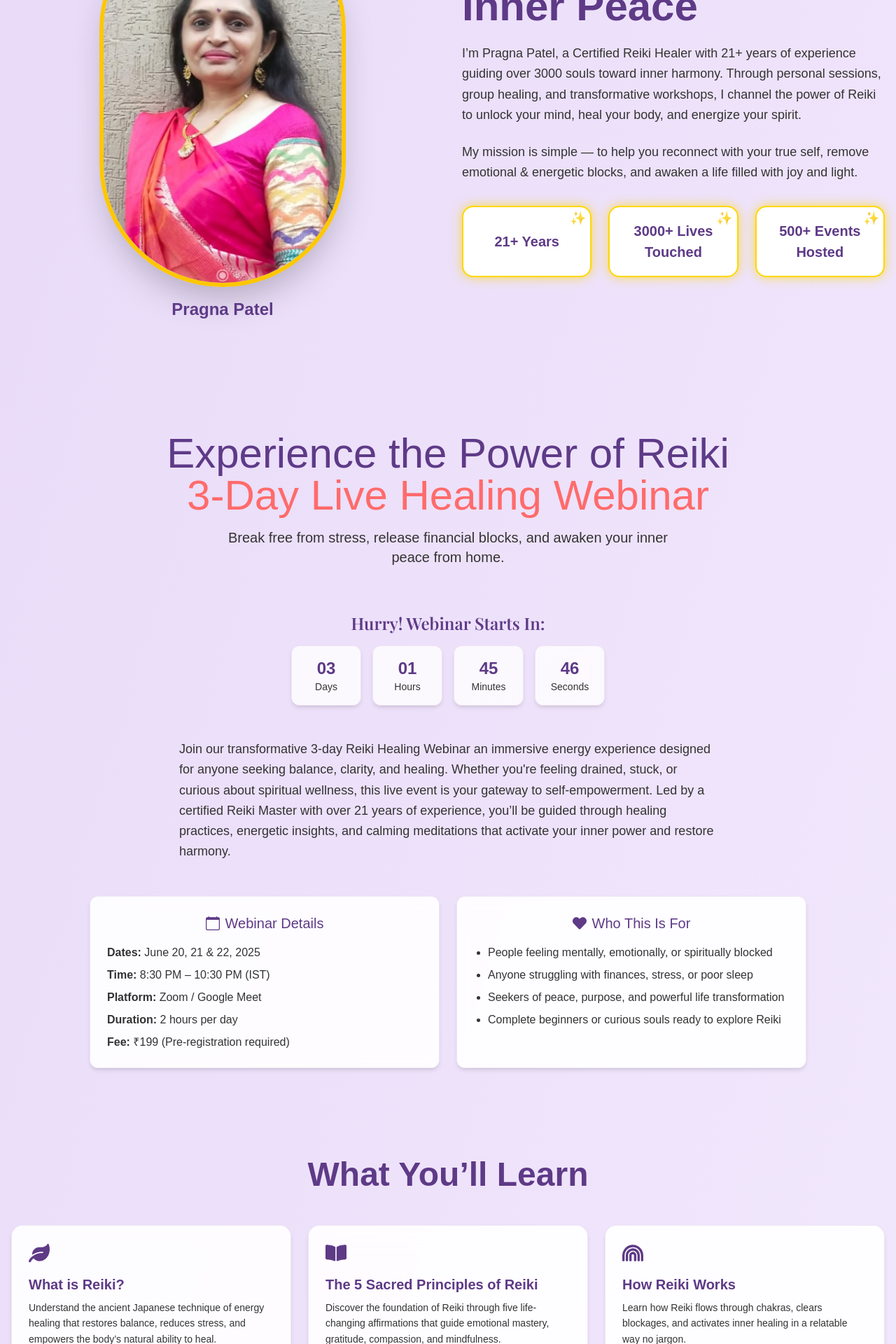
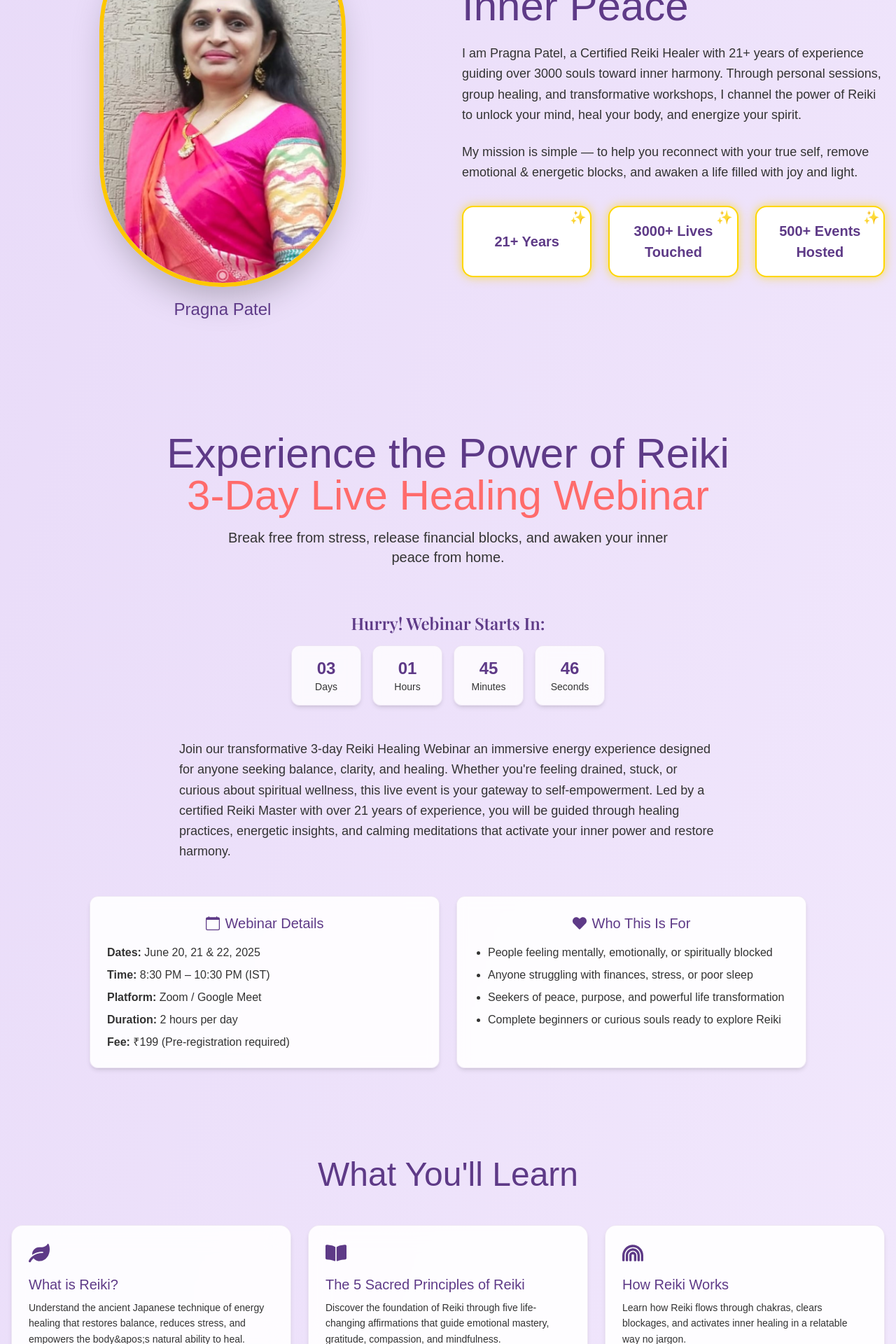
Before and after one commit to moin-ansari-o8/reiki, a Next.js app: page /webinar in a window 1280 px wide. Shown: the part 880-2800 px from the top of the page at 70% size. Built offline with nearby package versions, Linux system fonts and the light colour scheme; a web font is replaced by a local one.

Commit message:
optimized all codes againgit add .

```diff
--- a/src/app/about/page.tsx
+++ b/src/app/about/page.tsx
@@ -24,7 +24,7 @@ export default function AboutPage() {
               priority
             />
           </div>
-          <h3 className="mt-4 text-xl md:text-2xl font-semibold text-[#5E3A87] font-[var(--font-poppins)]">
+          <h3 className="mt-4 text-xl md:text-2xl text-[#5E3A87] font-[var(--font-poppins)]">
             Pragna Patel
           </h3>
         </motion.div>
@@ -37,11 +37,11 @@ export default function AboutPage() {
           viewport={{ once: true }}
           className="text-center md:text-left"
         >
-          <h2 className="text-4xl md:text-6xl font-bold text-[#5E3A87] font-[var(--font-serif)] mb-4 leading-tight">
+          <h2 className="text-4xl md:text-6xl text-[#5E3A87] font-[var(--font-serif)] mb-4 leading-tight">
             Meet Your Guide to Inner Peace
           </h2>
           <p className="text-[#333] text-lg leading-relaxed mb-6 font-[var(--font-sans)]">
-            I’m Pragna Patel, a Certified Reiki Healer with 21+ years of
+            I am Pragna Patel, a Certified Reiki Healer with 21+ years of
             experience guiding over 3000 souls toward inner harmony. Through
             personal sessions, group healing, and transformative workshops, I
             channel the power of Reiki to unlock your mind, heal your body, and
@@ -49,8 +49,8 @@ export default function AboutPage() {
           </p>
           <p className="text-[#333] text-lg leading-relaxed mb-8 font-[var(--font-sans)]">
             My mission is simple — to help you reconnect with your true self,
-            remove emotional & energetic blocks, and awaken a life filled with
-            joy and light.
+            remove emotional &amp; energetic blocks, and awaken a life filled
+            with joy and light.
           </p>
 
           {/* Stats */}
--- a/src/app/webinar/page.tsx
+++ b/src/app/webinar/page.tsx
@@ -5,6 +5,7 @@ import { motion, useInView, useAnimation } from "framer-motion";
 import { useEffect, useRef, useState } from "react";
 import { BsCalendar } from "react-icons/bs";
 import { FaHeart } from "react-icons/fa";
+import { Variants } from "framer-motion";
 const webinarDetails = [
   { label: "Dates", value: "June 20, 21 & 22, 2025" },
   { label: "Time", value: "8:30 PM – 10:30 PM (IST)" },
@@ -87,12 +88,16 @@ export default function Webinar() {
     }
   }, [controls, isInView]);
 
-  const cardVariants = {
+  const cardVariants: Variants = {
     hidden: { opacity: 0, y: 50 },
-    visible: (i: number) => ({
+    visible: (i: number = 1) => ({
       opacity: 1,
       y: 0,
-      transition: { duration: 0.6, delay: i * 0.3, ease: "easeOut" },
+      transition: {
+        duration: 0.6,
+        delay: i * 0.3,
+        ease: "easeOut",
+      },
     }),
   };
 
@@ -217,10 +222,10 @@ export default function Webinar() {
             >
               Join our transformative 3-day Reiki Healing Webinar an immersive
               energy experience designed for anyone seeking balance, clarity,
-              and healing. Whether you're feeling drained, stuck, or curious
-              about spiritual wellness, this live event is your gateway to
-              self-empowerment. Led by a certified Reiki Master with over 21
-              years of experience, you’ll be guided through healing practices,
+              and healing. Whether you&apos;re feeling drained, stuck, or
+              curious about spiritual wellness, this live event is your gateway
+              to self-empowerment. Led by a certified Reiki Master with over 21
+              years of experience, you will be guided through healing practices,
               energetic insights, and calming meditations that activate your
               inner power and restore harmony.
             </motion.p>
--- a/src/components/Certificate.tsx
+++ b/src/components/Certificate.tsx
@@ -51,9 +51,9 @@ const Certificate = () => {
             accountability.
             <br />
             <br />
-            When you choose us, you're not just joining a session — you're
-            stepping into a space shaped by certified healing, discipline, and
-            heart-led transformation.
+            When you choose us, you&apos;re not just joining a session,
+            you&apos;re stepping into a space shaped by certified healing,
+            discipline, and heart-led transformation.
           </p>
         </div>
       </div>
--- a/src/components/Footer.tsx
+++ b/src/components/Footer.tsx
@@ -13,7 +13,7 @@ const Footer = ({ scrollToSection }: FooterProps) => {
   return (
     <footer className="bg-[#5A348F]/90 backdrop-blur-xl text-white pt-10 pb-6 font-[var(--font-poppins)]">
       <div className="max-w-7xl mx-auto px-6 grid grid-cols-1 sm:grid-cols-2 md:grid-cols-4 gap-8">
-        {/* Logo & Message - Centered */}
+        {/* Logo &amp; Message - Centered */}
         <div className="flex flex-col items-center text-center">
           <Image
             src={Logo}
@@ -28,18 +28,16 @@ const Footer = ({ scrollToSection }: FooterProps) => {
             </span>
           </p>
           <ul className="mt-4 space-y-1 text-sm text-white/80 list-disc pl-5 text-left">
-            <li>Reduce stress & anxiety</li>
+            <li>Reduce stress &amp; anxiety</li>
             <li>Improve sleep</li>
             <li>Minimize body pain</li>
-            <li>Increase happiness & peace</li>
+            <li>Increase happiness &amp; peace</li>
           </ul>
         </div>
 
         {/* Quick Links */}
         <div>
-          <h3 className="text-lg font-semibold font-[var(--font-serif)] mb-4">
-            Quick Links
-          </h3>
+          <h3 className="text-lg font-[var(--font-serif)] mb-4">Quick Links</h3>
           <ul className="space-y-2">
             {[
               "home",
--- a/src/components/Testimonials.tsx
+++ b/src/components/Testimonials.tsx
@@ -111,9 +111,9 @@ const Testimonials = () => {
                     transition={{ duration: 0.5, delay: index * 0.15 }}
                   >
                     <p className="text-[#333] italic mb-3 text-sm sm:text-base leading-snug">
-                      "{item.text}"
+                      &quot;{item.text}&quot;
                     </p>
-                    <p className="text-[#5E3A87] font-semibold font-[var(--font-poppins)] text-right text-sm">
+                    <p className="text-[#5E3A87]  font-[var(--font-poppins)] text-right text-sm">
                       ~ {item.name}
                     </p>
                   </motion.div>
@@ -132,9 +132,9 @@ const Testimonials = () => {
                   transition={{ duration: 0.5, delay: index * 0.15 }}
                 >
                   <p className="text-[#333] italic mb-3 text-sm sm:text-base leading-snug">
-                    "{item.text}"
+                    &quot;{item.text}&quot;
                   </p>
-                  <p className="text-[#5E3A87] font-semibold font-[var(--font-poppins)] text-right text-sm">
+                  <p className="text-[#5E3A87] font-[var(--font-poppins)] text-right text-sm">
                     ~ {item.name}
                   </p>
                 </motion.div>
--- a/src/components/WhatYoullLearn.tsx
+++ b/src/components/WhatYoullLearn.tsx
@@ -18,7 +18,7 @@ const learnItems = [
   {
     icon: <FaLeaf className="text-[#5E3A87] text-3xl mb-4" />,
     title: "What is Reiki?",
-    desc: "Understand the ancient Japanese technique of energy healing that restores balance, reduces stress, and empowers the body’s natural ability to heal.",
+    desc: "Understand the ancient Japanese technique of energy healing that restores balance, reduces stress, and empowers the body&apos;s natural ability to heal.",
   },
   {
     icon: <FaBookOpen className="text-[#5E3A87] text-3xl mb-4" />,
@@ -43,17 +43,17 @@ const learnItems = [
   {
     icon: <FaExclamationTriangle className="text-[#5E3A87] text-3xl mb-4" />,
     title: "Are There Any Risks?",
-    desc: "Understand Reiki’s gentle nature, safety guidelines, and how it complements modern therapies.",
+    desc: "Understand Reiki&apos;s gentle nature, safety guidelines, and how it complements modern therapies.",
   },
   {
     icon: <FaUserFriends className="text-[#5E3A87] text-3xl mb-4" />,
     title: "Who Can Learn Reiki?",
-    desc: "Whether you’re a student, parent, entrepreneur, or elder  Reiki is for everyone, no matter your background.",
+    desc: "Whether you&apos;re a student, parent, entrepreneur, or elder  Reiki is for everyone, no matter your background.",
   },
   {
     icon: <FaPrayingHands className="text-[#5E3A87] text-3xl mb-4" />,
     title: "Medical or Religious Prerequisites",
-    desc: "You don’t need to be spiritual or religious. Reiki transcends beliefs and enhances wellness.",
+    desc: "You don&apos;t need to be spiritual or religious. Reiki transcends beliefs and enhances wellness.",
   },
   {
     icon: <FaCoins className="text-[#5E3A87] text-3xl mb-4" />,
@@ -72,8 +72,8 @@ const WhatYoullLearn = () => {
       className="py-0 pb-0 bg-transparent font-[var(--font-poppins)]"
     >
       <div className="max-w-7xl mx-auto px-4">
-        <h2 className="text-4xl sm:text-5xl font-bold text-[#5E3A87] font-[var(--font-serif)] text-center mb-12">
-          What You’ll Learn
+        <h2 className="text-4xl sm:text-5xl  text-[#5E3A87] font-[var(--font-serif)] text-center mb-12">
+          What You&apos;ll Learn
         </h2>
         <div className="grid grid-cols-1 sm:grid-cols-2 md:grid-cols-3 gap-6">
           {learnItems.map((item, index) => (
@@ -86,7 +86,7 @@ const WhatYoullLearn = () => {
             >
               <div className="flex flex-col items-start">
                 {item.icon}
-                <h3 className="text-xl font-bold text-[#5E3A87] mb-2 font-[var(--font-poppins)]">
+                <h3 className="text-xl  text-[#5E3A87] mb-2 font-[var(--font-poppins)]">
                   {item.title}
                 </h3>
                 <p className="text-[#333333] text-sm leading-relaxed font-[var(--font-poppins)]">
```
